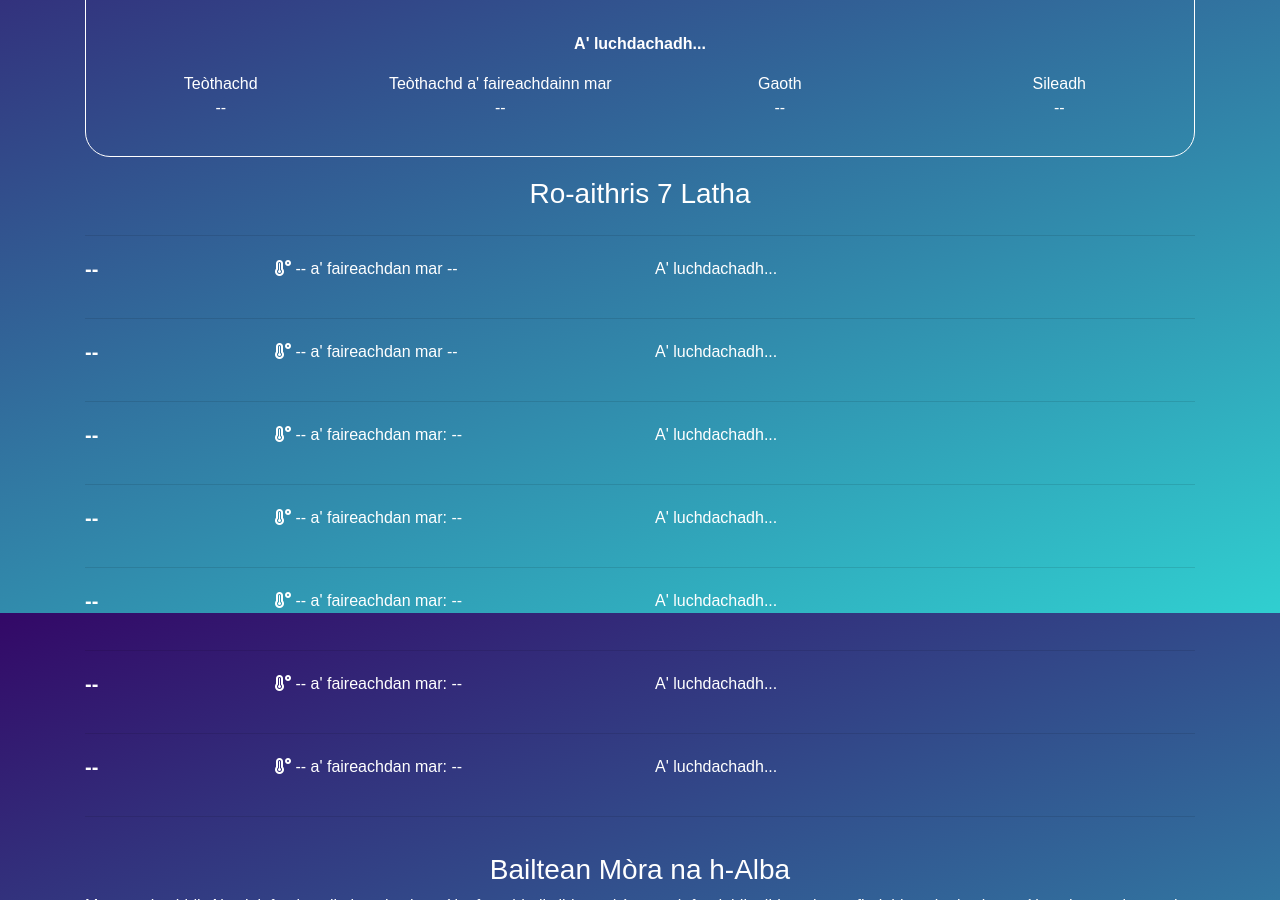
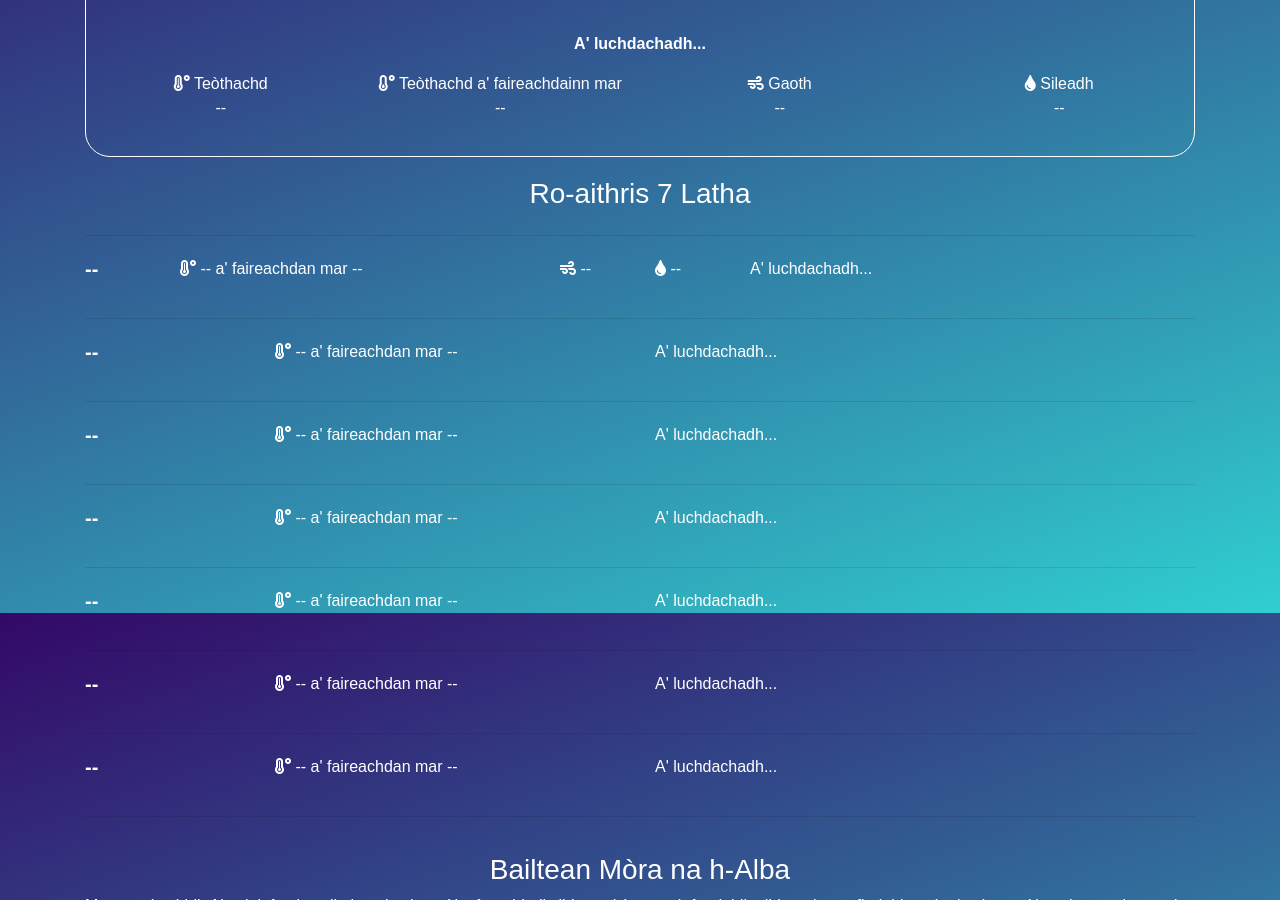
Before and after one commit to angeidheal/aimsir, a Jekyll site: the page built from index.html, in a window 1280 px wide and 900 px high, scrolled down 287 px. Built offline with Jekyll 4.4.1, drawn with Linux system fonts in a browser that asks for light colours; nearby versions of some CDN libraries; a script that is not in the unit is left out.

Commit message:
Update index.html

```diff
--- a/index.html
+++ b/index.html
@@ -18,16 +18,16 @@ title: Dachaigh
     </div>
     <div class="row">
       <div class="col-md-3">
-        <p>Teòthachd<br/><span class="temp">--<span></p>
+        <p><i class="fas fa-temperature-high"></i> Teòthachd<br/><span class="temp">--<span></p>
       </div>
       <div class="col-md-3">
-        <p>Teòthachd a' faireachdainn mar<br/><span class="app-temp">--</span></p>
+        <p><i class="fas fa-temperature-low"></i> Teòthachd a' faireachdainn mar<br/><span class="app-temp">--</span></p>
       </div>
       <div class="col-md-3">
-        <p>Gaoth<br/><span class="wind">--</span></p>
+        <p><i class="fas fa-wind"></i> Gaoth<br/><span class="wind">--</span></p>
       </div>
       <div class="col-md-3">
-        <p>Sileadh<br/><span class="precip">--</span></p>
+        <p><i class="fas fa-tint"></i> Sileadh<br/><span class="precip">--</span></p>
       </div>
     </div>
   </div>
@@ -41,13 +41,19 @@ title: Dachaigh
     <hr/>
 
       <div class="row daily-summary day-1">
-        <div class="col-md-2">
+        <div class="col-md-1">
           <h5><span class="day-1-day">--</span></h5>
         </div>
         <div class="col-md-4">
           <p><strong><i class="fas fa-temperature-high"></i></strong> <span class="day-1-temp">--</span> a' faireachdan mar <span class="day-1-app-temp">--</span></p>
         </div>
-        <div class="col-md-6 day-1-summary">
+        <div class="col-md-1">
+          <p><i class="fas fa-wind"></i> <span class="day-1-wind">--</span></p>
+        </div>
+        <div class="col-md-1">
+          <p><i class="fas fa-tint"></i> <span class="day-1-precip">--</span></p>
+        </div>
+        <div class="col-md-5 day-1-summary">
           A' luchdachadh...
         </div>
       </div>
@@ -73,7 +79,7 @@ title: Dachaigh
           <h5><span class="day-3-day">--</span></h5>
         </div>
         <div class="col-md-4">
-          <p><strong><i class="fas fa-temperature-high"></i></strong> <span class="day-3-temp">--</span> a' faireachdan mar: <span class="day-3-app-temp">--</span></p>
+          <p><strong><i class="fas fa-temperature-high"></i></strong> <span class="day-3-temp">--</span> a' faireachdan mar <span class="day-3-app-temp">--</span></p>
         </div>
         <div class="col-md-6 day-3-summary">
           A' luchdachadh...
@@ -87,7 +93,7 @@ title: Dachaigh
           <h5><span class="day-4-day">--</span></h5>
         </div>
         <div class="col-md-4">
-          <p><strong><i class="fas fa-temperature-high"></i></strong> <span class="day-4-temp">--</span> a' faireachdan mar: <span class="day-4-app-temp">--</span></p>
+          <p><strong><i class="fas fa-temperature-high"></i></strong> <span class="day-4-temp">--</span> a' faireachdan mar <span class="day-4-app-temp">--</span></p>
         </div>
         <div class="col-md-6 day-4-summary">
           A' luchdachadh...
@@ -101,7 +107,7 @@ title: Dachaigh
           <h5><span class="day-5-day">--</span></h5>
         </div>
         <div class="col-md-4">
-          <p><strong><i class="fas fa-temperature-high"></i></strong> <span class="day-5-temp">--</span> a' faireachdan mar: <span class="day-5-app-temp">--</span></p>
+          <p><strong><i class="fas fa-temperature-high"></i></strong> <span class="day-5-temp">--</span> a' faireachdan mar <span class="day-5-app-temp">--</span></p>
         </div>
         <div class="col-md-6 day-5-summary">
           A' luchdachadh...
@@ -115,7 +121,7 @@ title: Dachaigh
           <h5><span class="day-6-day">--</span></h5>
         </div>
         <div class="col-md-4">
-          <p><strong><i class="fas fa-temperature-high"></i></strong> <span class="day-6-temp">--</span> a' faireachdan mar: <span class="day-6-app-temp">--</span></p>
+          <p><strong><i class="fas fa-temperature-high"></i></strong> <span class="day-6-temp">--</span> a' faireachdan mar <span class="day-6-app-temp">--</span></p>
         </div>
         <div class="col-md-6 day-6-summary">
           A' luchdachadh...
@@ -129,7 +135,7 @@ title: Dachaigh
           <h5><span class="day-7-day">--</span></h5>
         </div>
         <div class="col-md-4">
-          <p><strong><i class="fas fa-temperature-high"></i></strong> <span class="day-7-temp">--</span> a' faireachdan mar: <span class="day-7-app-temp">--</span></p>
+          <p><strong><i class="fas fa-temperature-high"></i></strong> <span class="day-7-temp">--</span> a' faireachdan mar <span class="day-7-app-temp">--</span></p>
         </div>
         <div class="col-md-6 day-7-summary">
           A' luchdachadh...
```
